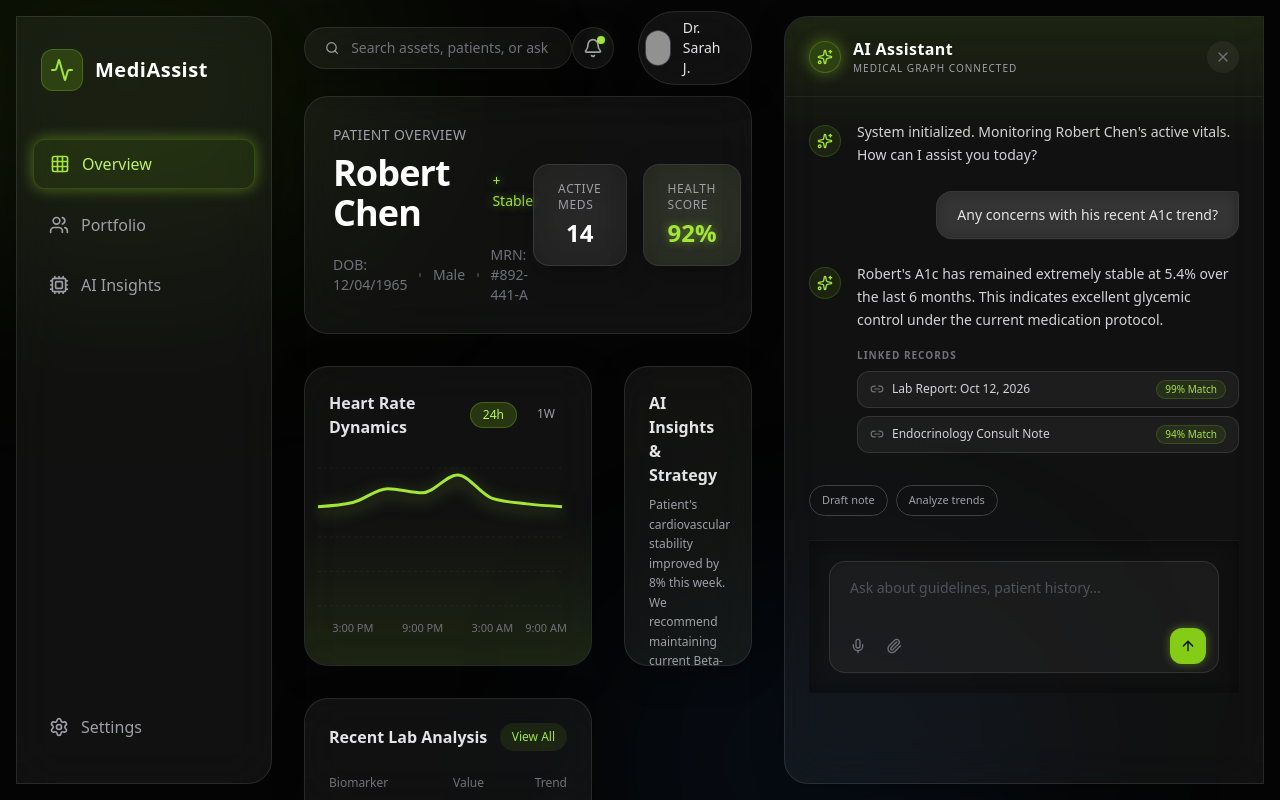
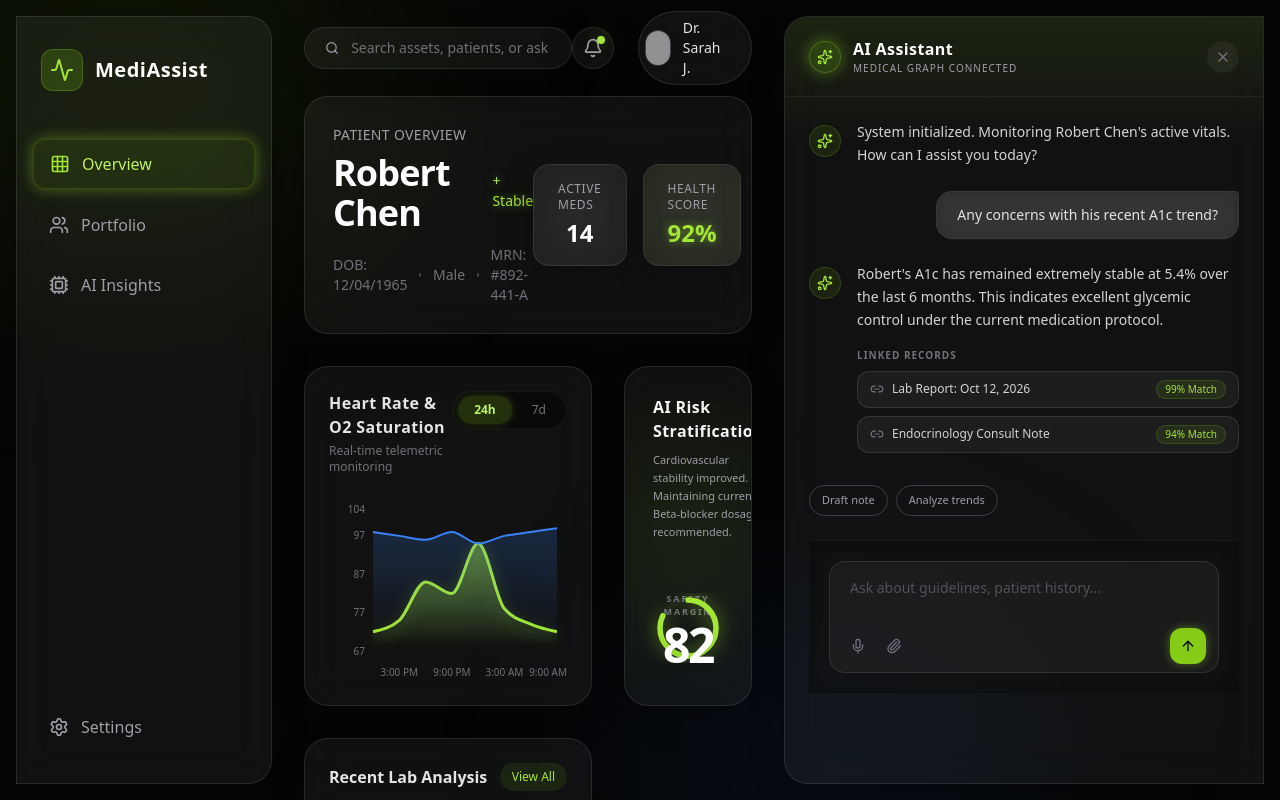
Before and after one commit to Aschio12/medi-assist-ai, a Next.js app in the folder apps/web/: page / in a window 1280 px wide. Built offline with nearby package versions, Linux system fonts and the light colour scheme; grey boxes are pictures that could not be loaded.

Commit message:
Revamp UI Details: Upgrade AreaChart with glowing gradients and fix SVG circular gauge clipping

```diff
--- a/apps/web/package.json
+++ b/apps/web/package.json
@@ -12,10 +12,13 @@
     "@base-ui/react": "^1.7.0",
     "class-variance-authority": "^0.7.1",
     "clsx": "^2.1.1",
+    "framer-motion": "^13.1.0",
     "lucide-react": "^1.33.0",
     "next": "16.3.1",
+    "next-intl": "^4.13.7",
     "react": "19.2.8",
     "react-dom": "19.2.8",
+    "recharts": "^3.10.1",
     "shadcn": "^4.18.0",
     "tailwind-merge": "^3.6.0",
     "tw-animate-css": "^1.4.0"
--- a/apps/web/src/components/patient/RiskScore.tsx
+++ b/apps/web/src/components/patient/RiskScore.tsx
@@ -1,34 +1,70 @@
+import { AlertCircle, TrendingUp } from 'lucide-react';
+
 export function RiskScore() {
+  const score = 82;
+  const radius = 40;
+  const circumference = 2 * Math.PI * radius;
+  const strokeDashoffset = circumference - (score / 100) * circumference;
+
   return (
-    <div className="glass-panel p-6 rounded-3xl h-[300px] flex flex-col justify-between relative overflow-hidden group">
-      <div className="absolute inset-0 bg-gradient-to-br from-transparent to-neon-500/5 opacity-50 group-hover:opacity-100 transition-opacity"></div>
-      <div>
-        <h3 className="font-semibold text-zinc-200">AI Insights & Strategy</h3>
-        <p className="text-xs text-zinc-400 mt-2 leading-relaxed">
-          Patient's cardiovascular stability improved by 8% this week. We recommend maintaining current Beta-blocker dosage.
-        </p>
+    <div className="glass-panel p-7 rounded-3xl h-[340px] flex flex-col justify-between relative group overflow-hidden">
+      {/* Background ambient glow based on score */}
+      <div className="absolute top-1/2 left-1/2 -translate-x-1/2 -translate-y-1/2 w-48 h-48 bg-neon-500/10 rounded-full blur-[60px] pointer-events-none group-hover:bg-neon-500/20 transition-all duration-700"></div>
+
+      <div className="relative z-10 flex justify-between items-start">
+        <div>
+          <h3 className="font-semibold text-zinc-100 flex items-center gap-2 tracking-wide">
+            AI Risk Stratification
+          </h3>
+          <p className="text-[11px] text-zinc-400 mt-2 leading-relaxed max-w-[200px]">
+            Cardiovascular stability improved. Maintaining current Beta-blocker dosage recommended.
+          </p>
+        </div>
+        <div className="h-8 w-8 rounded-full bg-white/5 border border-white/10 flex items-center justify-center shadow-sm">
+          <AlertCircle className="h-4 w-4 text-neon-400" />
+        </div>
       </div>
 
-      <div className="flex justify-center items-center flex-1 my-4">
-        {/* Mock Circular Gauge */}
-        <div className="relative h-32 w-32 rounded-full border-[6px] border-zinc-800 flex items-center justify-center">
-          <svg className="absolute inset-0 h-full w-full -rotate-90">
-            <circle cx="64" cy="64" r="61" fill="none" stroke="#a3e635" strokeWidth="6" strokeDasharray="383" strokeDashoffset="95" className="drop-shadow-[0_0_8px_rgba(163,230,53,0.6)]" />
+      <div className="relative z-10 flex justify-center items-center flex-1 my-2">
+        <div className="relative h-40 w-40 flex items-center justify-center">
+          {/* SVG Circular Gauge */}
+          <svg className="absolute inset-0 h-full w-full -rotate-90 transform" viewBox="0 0 100 100">
+            {/* Background Track */}
+            <circle
+              cx="50" cy="50" r={radius}
+              fill="transparent"
+              stroke="rgba(255,255,255,0.03)"
+              strokeWidth="8"
+            />
+            {/* Progress Bar */}
+            <circle
+              cx="50" cy="50" r={radius}
+              fill="transparent"
+              stroke="#a3e635"
+              strokeWidth="8"
+              strokeLinecap="round"
+              strokeDasharray={circumference}
+              strokeDashoffset={strokeDashoffset}
+              className="drop-shadow-[0_0_12px_rgba(163,230,53,0.6)] transition-all duration-1000 ease-out"
+            />
           </svg>
-          <div className="text-center">
-            <span className="text-zinc-500 text-[10px] uppercase tracking-wider block mb-1">Safety Margin</span>
-            <span className="text-3xl font-bold text-white">82</span>
+          <div className="text-center mt-1">
+            <span className="text-zinc-500 text-[9px] font-bold uppercase tracking-[0.2em] block mb-0.5">Safety Margin</span>
+            <span className="text-5xl font-black text-white tracking-tighter drop-shadow-md">{score}</span>
           </div>
         </div>
       </div>
 
-      <div className="flex justify-between border-t border-white/5 pt-4">
+      <div className="relative z-10 flex justify-between items-end border-t border-white/10 pt-4 mt-2">
         <div>
-          <p className="text-[10px] text-zinc-500 uppercase">Risk Level</p>
-          <p className="text-sm font-medium text-zinc-200">Low</p>
+          <p className="text-[9px] text-zinc-500 uppercase tracking-[0.15em] font-semibold mb-1.5">Status</p>
+          <div className="flex items-center gap-1.5 bg-neon-500/10 border border-neon-500/20 px-2.5 py-1 rounded-md shadow-[0_0_10px_rgba(163,230,53,0.1)]">
+            <TrendingUp className="h-3 w-3 text-neon-400" />
+            <p className="text-[11px] font-semibold text-neon-300">Improving</p>
+          </div>
         </div>
         <div className="text-right">
-          <p className="text-[10px] text-zinc-500 uppercase">Next Review</p>
+          <p className="text-[9px] text-zinc-500 uppercase tracking-[0.15em] font-semibold mb-1.5">Next Review</p>
           <p className="text-sm font-medium text-zinc-200">14 Days</p>
         </div>
       </div>
--- a/apps/web/src/components/patient/VitalsChart.tsx
+++ b/apps/web/src/components/patient/VitalsChart.tsx
@@ -1,41 +1,74 @@
 'use client';
-import { LineChart, Line, XAxis, YAxis, CartesianGrid, Tooltip, ResponsiveContainer } from 'recharts';
+import { AreaChart, Area, XAxis, YAxis, CartesianGrid, Tooltip, ResponsiveContainer } from 'recharts';
+
 const data = [
-  { time: '12:00 PM', value: 72 }, { time: '3:00 PM', value: 75 },
-  { time: '6:00 PM', value: 85 }, { time: '9:00 PM', value: 82 },
-  { time: '12:00 AM', value: 95 }, { time: '3:00 AM', value: 78 },
-  { time: '6:00 AM', value: 74 }, { time: '9:00 AM', value: 72 },
+  { time: '12:00 PM', heartRate: 72, o2: 98 },
+  { time: '3:00 PM', heartRate: 75, o2: 97 },
+  { time: '6:00 PM', heartRate: 85, o2: 96 },
+  { time: '9:00 PM', heartRate: 82, o2: 98 },
+  { time: '12:00 AM', heartRate: 95, o2: 95 },
+  { time: '3:00 AM', heartRate: 78, o2: 97 },
+  { time: '6:00 AM', heartRate: 74, o2: 98 },
+  { time: '9:00 AM', heartRate: 72, o2: 99 },
 ];
+
 export function VitalsChart() {
   return (
-    <div className="glass-panel p-6 rounded-3xl h-[300px] flex flex-col relative overflow-hidden">
-      <div className="absolute bottom-0 left-0 right-0 h-1/2 bg-gradient-to-t from-neon-500/10 to-transparent pointer-events-none"></div>
-      <div className="flex justify-between items-center mb-6">
-        <h3 className="font-semibold text-zinc-200">Heart Rate Dynamics</h3>
-        <div className="flex gap-2">
-          <span className="px-3 py-1 text-xs rounded-full bg-neon-500/20 text-neon-300 border border-neon-500/30">24h</span>
-          <span className="px-3 py-1 text-xs rounded-full text-zinc-400 hover:text-white transition-colors cursor-pointer">1W</span>
+    <div className="glass-panel p-6 rounded-3xl h-[340px] flex flex-col relative overflow-hidden">
+      <div className="flex justify-between items-start mb-6">
+        <div>
+          <h3 className="font-semibold text-zinc-200 tracking-wide">Heart Rate & O2 Saturation</h3>
+          <p className="text-xs text-zinc-500 mt-1">Real-time telemetric monitoring</p>
+        </div>
+        <div className="flex gap-1 bg-black/40 p-1 rounded-full border border-white/5 shadow-inner">
+          <button className="px-4 py-1.5 text-xs font-semibold rounded-full bg-neon-500/20 text-neon-300 shadow-[0_0_10px_rgba(163,230,53,0.2)]">24h</button>
+          <button className="px-4 py-1.5 text-xs font-medium rounded-full text-zinc-500 hover:text-white transition-colors">7d</button>
         </div>
       </div>
+
       <div className="flex-1 -ml-4">
         <ResponsiveContainer width="100%" height="100%">
-          <LineChart data={data}>
-            <CartesianGrid strokeDasharray="3 3" vertical={false} stroke="rgba(255,255,255,0.05)" />
-            <XAxis dataKey="time" axisLine={false} tickLine={false} tick={{fontSize: 11, fill: '#71717a'}} dy={10} />
+          <AreaChart data={data} margin={{ top: 10, right: 10, left: 0, bottom: 0 }}>
+            <defs>
+              <linearGradient id="colorHeartRate" x1="0" y1="0" x2="0" y2="1">
+                <stop offset="5%" stopColor="#a3e635" stopOpacity={0.4}/>
+                <stop offset="95%" stopColor="#a3e635" stopOpacity={0}/>
+              </linearGradient>
+              <linearGradient id="colorO2" x1="0" y1="0" x2="0" y2="1">
+                <stop offset="5%" stopColor="#3b82f6" stopOpacity={0.2}/>
+                <stop offset="95%" stopColor="#3b82f6" stopOpacity={0}/>
+              </linearGradient>
+            </defs>
+            <CartesianGrid strokeDasharray="3 3" vertical={false} stroke="rgba(255,255,255,0.03)" />
+            <XAxis dataKey="time" axisLine={false} tickLine={false} tick={{fontSize: 10, fill: '#71717a', fontWeight: 500}} dy={10} />
+            <YAxis axisLine={false} tickLine={false} tick={{fontSize: 10, fill: '#71717a', fontWeight: 500}} domain={['dataMin - 5', 'dataMax + 5']} />
             <Tooltip
-              contentStyle={{backgroundColor: 'rgba(9, 9, 11, 0.9)', borderColor: 'rgba(255,255,255,0.1)', borderRadius: '12px', color: '#fff'}}
-              itemStyle={{color: '#a3e635'}}
+              contentStyle={{backgroundColor: 'rgba(9, 9, 11, 0.95)', border: '1px solid rgba(255,255,255,0.1)', borderRadius: '12px', boxShadow: '0 8px 32px rgba(0,0,0,0.5)', backdropFilter: 'blur(8px)'}}
+              itemStyle={{fontSize: '13px', fontWeight: 600}}
+              labelStyle={{color: '#a1a1aa', fontSize: '11px', marginBottom: '6px', textTransform: 'uppercase', letterSpacing: '0.05em'}}
             />
-            <Line
+            <Area
               type="monotone"
-              dataKey="value"
+              dataKey="heartRate"
+              name="Heart Rate (bpm)"
               stroke="#a3e635"
               strokeWidth={3}
-              dot={false}
-              activeDot={{ r: 6, fill: '#a3e635', stroke: '#000', strokeWidth: 2 }}
-              style={{ filter: 'drop-shadow(0px 4px 8px rgba(163,230,53,0.5))' }}
+              fillOpacity={1}
+              fill="url(#colorHeartRate)"
+              activeDot={{ r: 6, fill: '#a3e635', stroke: '#050505', strokeWidth: 3 }}
+              style={{ filter: 'drop-shadow(0px 4px 8px rgba(163,230,53,0.4))' }}
             />
-          </LineChart>
+            <Area
+              type="monotone"
+              dataKey="o2"
+              name="O2 Saturation (%)"
+              stroke="#3b82f6"
+              strokeWidth={2}
+              fillOpacity={1}
+              fill="url(#colorO2)"
+              activeDot={{ r: 5, fill: '#3b82f6', stroke: '#050505', strokeWidth: 2 }}
+            />
+          </AreaChart>
         </ResponsiveContainer>
       </div>
     </div>
```
